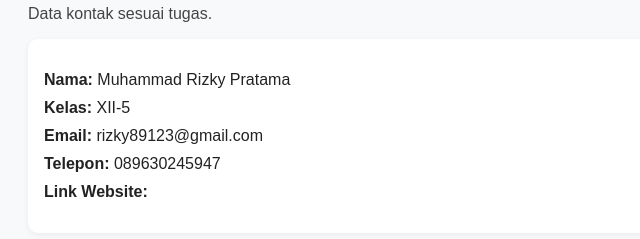
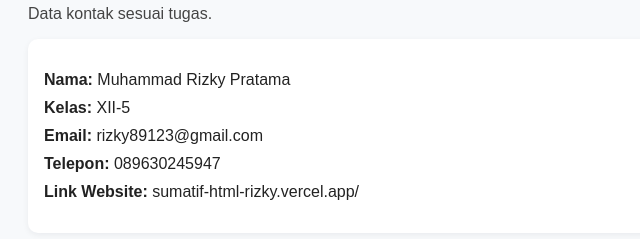
Before and after one commit to rizkxyz/sumatif_html, a plain HTML site: page kontak.html in a window 1280 px wide. Shown: the part 63-302 px from the top of the page, without its empty margins (0-640 px from the left). Drawn offline with Linux system fonts and the light colour scheme.

Commit message:
Update kontak.html
add link

```diff
--- a/kontak.html
+++ b/kontak.html
@@ -16,7 +16,7 @@
           <li><strong>Kelas:</strong> XII-5</li>
           <li><strong>Email:</strong> rizky89123@gmail.com</li>
           <li><strong>Telepon:</strong> 089630245947</li>
-          <li><strong>Link Website:</strong> </li>
+          <li><strong>Link Website:</strong> sumatif-html-rizky.vercel.app/</li>
         </ul>
       </div>
       <div class="footer-small"></div>
```
